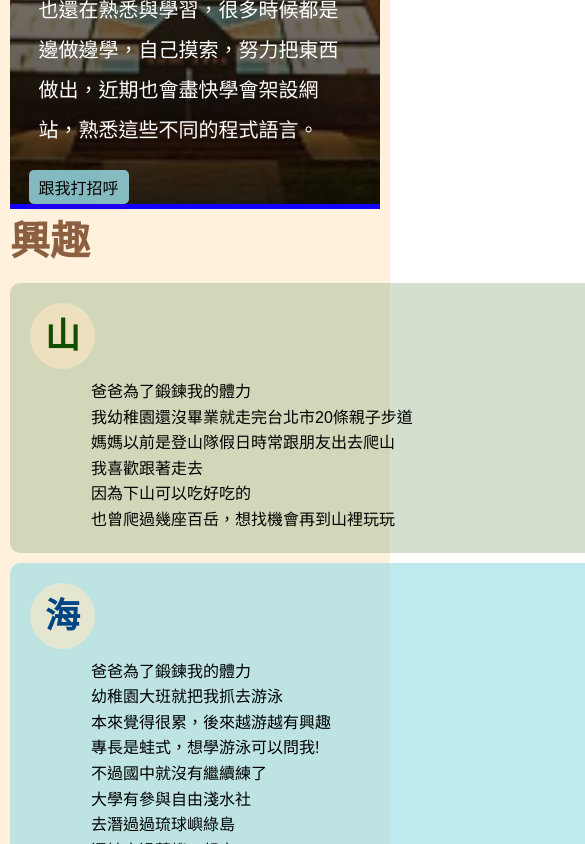
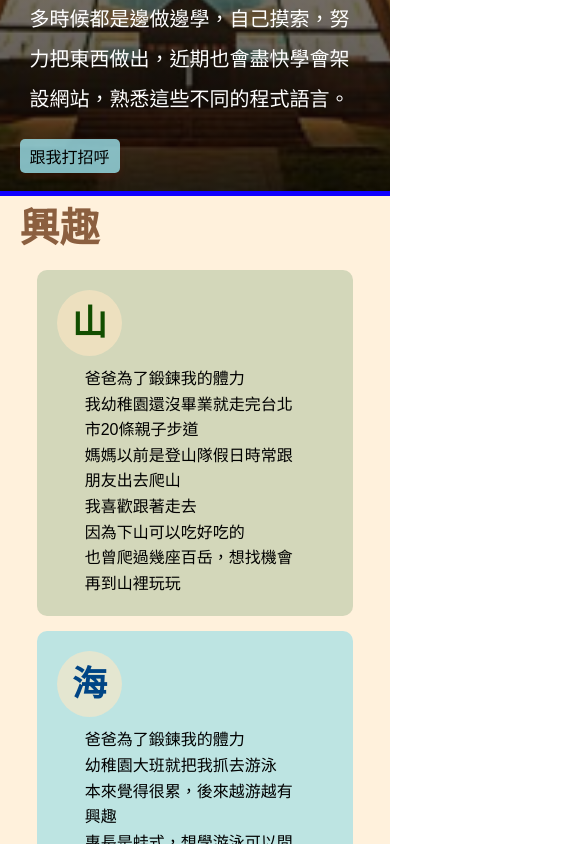
Before and after one commit to kai08-11/kai-portfolio, a plain HTML site: page index.html in a window 390 px wide. Shown: the part 1156-2000 px from the top of the page, 585 px wide, since content can reach past the window. Drawn offline with Linux system fonts and the light colour scheme; files that its build step writes are made by us from their sources; files whose address does not match are found by name; a web font is replaced by a local one.

Commit message:
Add files via upload

```diff
--- a/index.html
+++ b/index.html
@@ -64,7 +64,7 @@
                             <p>不過國中就沒有繼續練了</p>
                             <p>大學有參與自由淺水社</p>
                             <p>去潛過過琉球嶼綠島</p>
-                            <p>還妹去過蘭嶼，想去~~</p>
+                            <p>還沒去過蘭嶼，想去~~</p>
                         </div>
                     </li>
                 </ul>
--- a/style.css
+++ b/style.css
@@ -526,7 +526,7 @@ h2{
     }
 
     nav .container1 {
-        width: 90%;
+        width: 100%;
         /* 導覽列展開 */
         flex-wrap: wrap;
         /* 讓超出的選項自動換行 */
@@ -536,7 +536,7 @@ h2{
 
     main.container2 {
         width: 100%;
-        padding: 10px;
+        padding: 0px;
         /* 內距縮小，避免邊界擠壓 */
     }
 
@@ -545,29 +545,35 @@ h2{
         /* 內容區塊放寬，適合小螢幕 */
     }
 
-    #fun li{
-        width: 100%;
-        /* 卡片佔滿整行 */
-        margin-bottom: 10px;
-        /* 卡片間距 */
+    #fun li {
+        width: 90%;
+        /* 卡片比較適合滿版 */
+        min-width: 0;
+        /* ✅ 同樣避免固定最小寬度 */
+        margin: 0 auto 15px auto;
     }
 
     .fun-container {
         width: 90%;
+        min-width: 0;
     }
-    .fun-container ul{
 
+    .fun-container ul {
         display: flex;
-        /* 啟用 Flex */
         flex-direction: column;
-        /* 改成直向排列 */
-        margin-bottom: 15px;
-    }
+        /* 預設手機單欄 */
+        gap: 15px;
+        /* 卡片間距 */
+        padding: 0;
+        margin: 0;
+        list-style: none;
+        }
+
     /* 卡片：手機單欄 */
     .card1,
     .card2 {
-        width: 100%;
-        }
+        width: 90%;
+    }
 
     .experience-container,
     .contact-container {
@@ -576,11 +582,11 @@ h2{
     }
 }
 
-/* 平板 (601px ~ 1024px) */
+
+/*
 @media (min-width: 601px) and (max-width: 1024px) {
     .header-txt {
         font-size: 60px;
-        /* 平板字體大小適中 */
         letter-spacing: 10px;
     }
 
@@ -593,12 +599,11 @@ h2{
     .experience-container,
     .contact-container {
         width: 80%;
-        /* 平板內容稍微放寬 */
     }
 
-    /* 卡片：平板雙欄 */
     .card1,
     .card2 {
         width: 45%;
     }
 }
+*/
```
